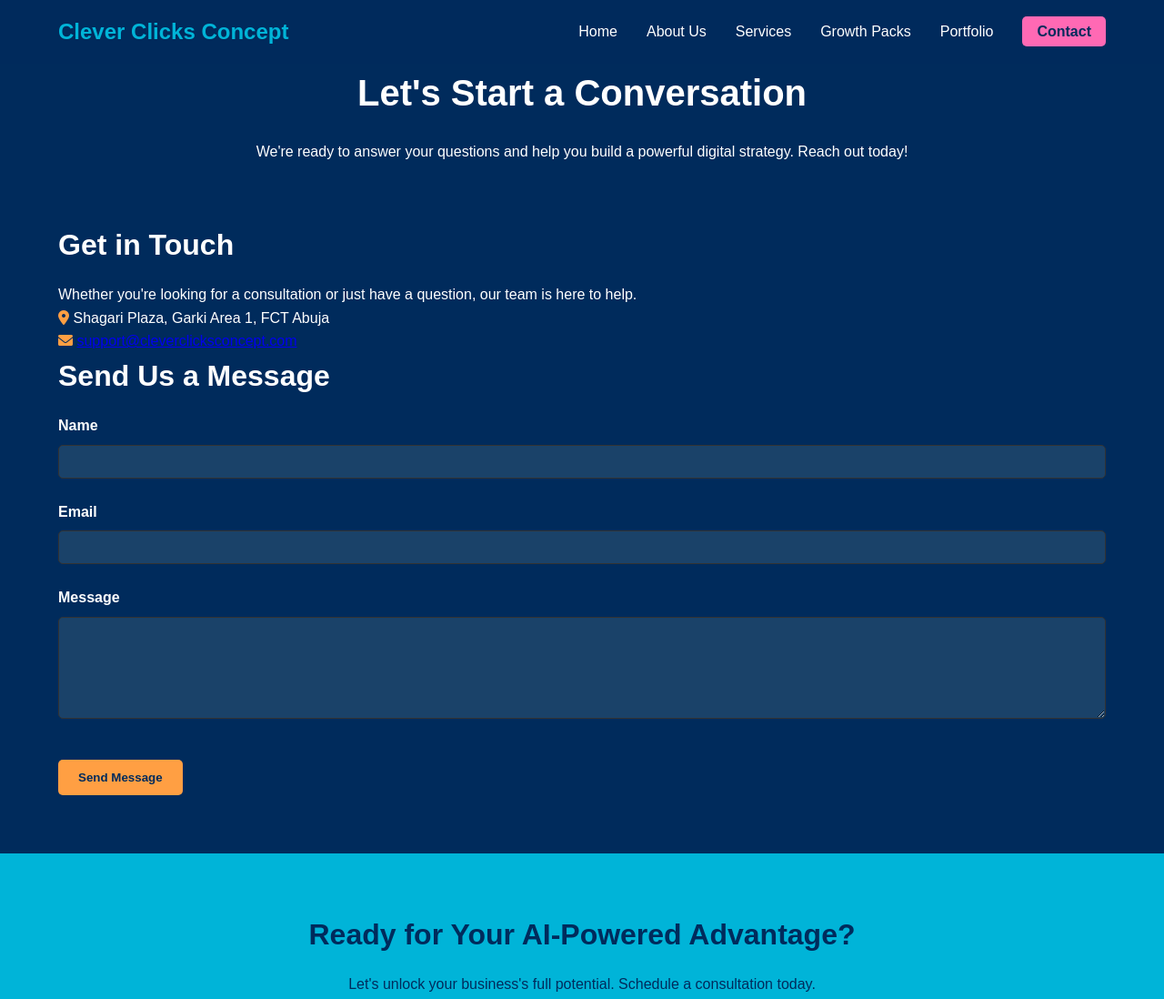
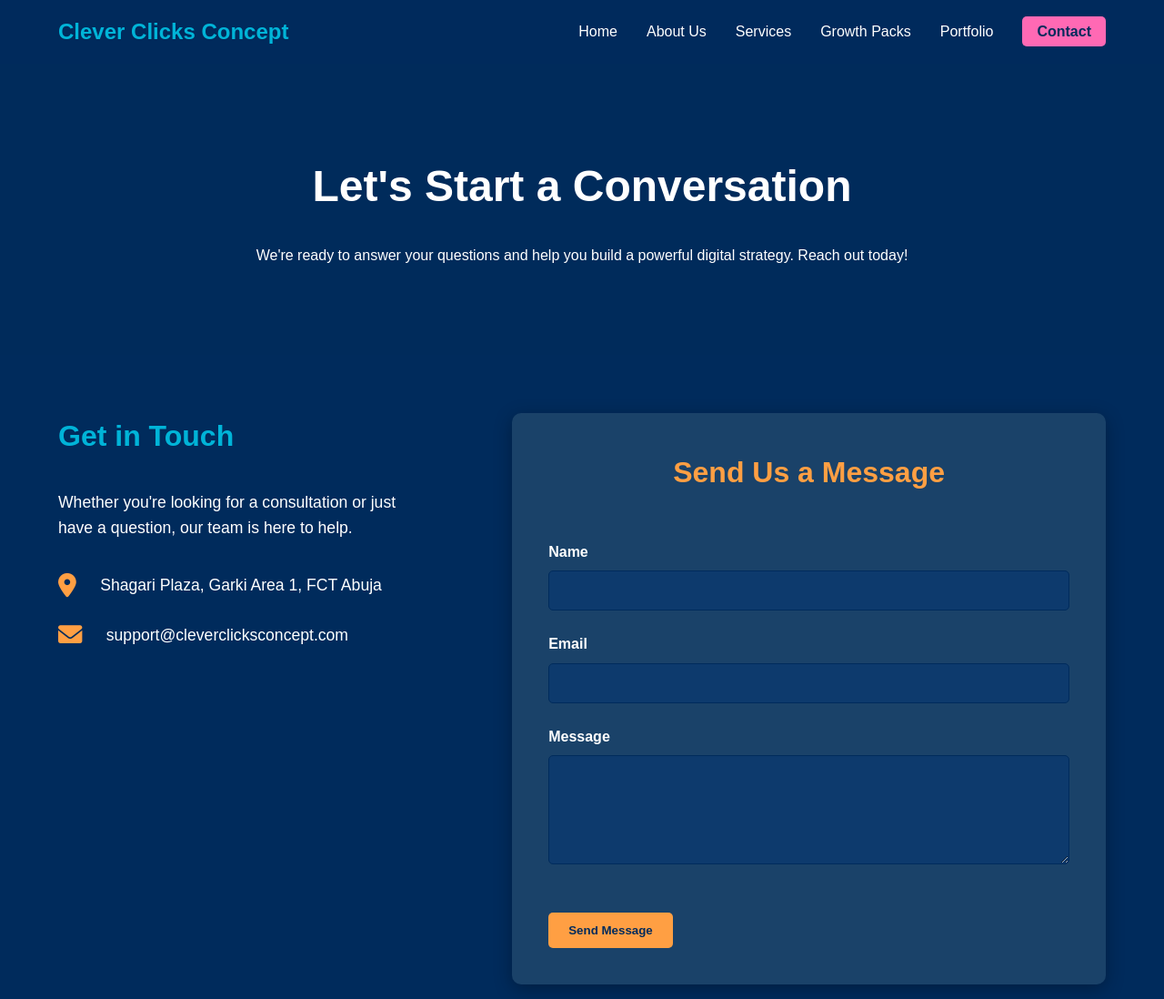
Before and after one commit to kcee101/cleverclicks-website, a plain HTML site: page contact.html in a window 1280 px wide. Shown: the top 1098 px of the page at 91% size. Drawn offline with Linux system fonts and the light colour scheme.

Commit message:
Add files via upload

```diff
--- a/css/style.css
+++ b/css/style.css
@@ -6,6 +6,7 @@
     --color-pink: #FF69B4;      /* Accent 3 */
     --color-white: #FFFFFF;
     --color-light-bg: #1a4269; /* Slightly lighter dark-blue for contrast */
+    --color-form-bg: #0d3a6d; /* Even lighter background for form fields */
 }
 
 /* Global Reset and Typography */
@@ -159,8 +160,8 @@ nav.container {
     cursor: pointer;
 }
 
-/* --- Hero Section --- */
-#hero {
+/* --- Hero Section (General) --- */
+.hero-section {
     background: url('images/hero-bg-placeholder.jpg') no-repeat center center/cover;
     min-height: 80vh;
     display: flex;
@@ -170,7 +171,7 @@ nav.container {
     z-index: 1;
 }
 
-#hero::before {
+.hero-section::before {
     content: '';
     position: absolute;
     top: 0;
@@ -180,6 +181,16 @@ nav.container {
     background: rgba(0, 43, 92, 0.7); /* Dark overlay */
     z-index: -1;
 }
+
+.hero-section.small-hero {
+    min-height: 40vh; /* Shorter hero for contact page */
+    text-align: center;
+}
+
+.hero-section.small-hero h1 {
+    font-size: 3em;
+}
+
 
 .hero-content {
     max-width: 600px;
@@ -379,26 +390,62 @@ nav.container {
     text-decoration: none;
 }
 
-/* --- Contact Page (Contact.html) --- */
-#contact-form-section {
-    max-width: 700px;
-    margin: 0 auto;
+/* --- Contact Page Specific Styles (Contact.html) --- */
+.contact-grid {
+    display: grid;
+    grid-template-columns: 1fr 1.5fr; /* Info on left, Form on right */
+    gap: 4em;
+    align-items: start; /* Align content to the top */
 }
 
-.contact-info {
-    text-align: center;
-    margin-bottom: 3em;
+.contact-info-block {
+    padding-right: 2em; /* Spacing between info and form */
 }
 
-.contact-info a {
+.contact-info-block h2 {
     color: var(--color-teal);
-    text-decoration: none;
-    font-weight: bold;
+    text-align: left;
+    margin-bottom: 1em;
 }
 
-.contact-info i {
-    margin-right: 0.5em;
+.contact-info-block p {
+    margin-bottom: 2em;
+    font-size: 1.1em;
+}
+
+.info-item {
+    display: flex;
+    align-items: center;
+    margin-bottom: 1.5em;
+    font-size: 1.1em;
+}
+
+.info-item i {
+    font-size: 1.5em;
+    margin-right: 1em;
+}
+
+.info-item a {
+    color: var(--color-white); /* Keep links white */
+    text-decoration: none;
+    transition: color 0.3s;
+}
+
+.info-item a:hover {
     color: var(--color-orange);
+}
+
+.contact-form-block {
+    background-color: var(--color-light-bg); /* Lighter background for the form itself */
+    padding: 2.5em;
+    border-radius: 10px;
+    box-shadow: 0 5px 20px rgba(0, 0, 0, 0.3);
+}
+
+.contact-form-block h2 {
+    color: var(--color-orange);
+    text-align: center;
+    margin-bottom: 1.5em;
 }
 
 .form-group {
@@ -412,19 +459,37 @@ nav.container {
 }
 
 .form-group input,
-.form-group textarea,
-.form-group select {
+.form-group textarea {
     width: 100%;
-    padding: 10px;
+    padding: 12px;
     border-radius: 5px;
-    border: 1px solid #333;
-    background-color: var(--color-light-bg);
+    border: 1px solid var(--color-dark-blue); /* Darker border for contrast */
+    background-color: var(--color-form-bg); /* Even lighter background for input fields */
     color: var(--color-white);
+    font-size: 1em;
+}
+
+.form-group input::placeholder,
+.form-group textarea::placeholder {
+    color: #a0a0a0; /* Placeholder text color */
+}
+
+.form-group input:focus,
+.form-group textarea:focus {
+    outline: 2px solid var(--color-pink);
+    border-color: var(--color-pink);
 }
 
 .form-group textarea {
     resize: vertical;
+    min-height: 120px;
 }
+
+.recaptcha-group {
+    margin-bottom: 2em;
+    text-align: center; /* Center the reCAPTCHA widget */
+}
+
 
 /* --- Footer --- */
 footer {
@@ -485,13 +550,27 @@ footer .container {
     }
 
     /* Hero Mobile */
-    .hero-content {
-        text-align: center;
-        max-width: 100%;
+    .hero-section h1 {
+        font-size: 2.5em;
     }
 
-    .hero-content h1 {
-        font-size: 2.5em;
+    /* Contact Page Mobile */
+    .contact-grid {
+        grid-template-columns: 1fr; /* Stack columns on mobile */
+        gap: 2em;
+    }
+
+    .contact-info-block {
+        padding-right: 0;
+        text-align: center; /* Center text on mobile */
+    }
+
+    .contact-info-block h2, .contact-form-block h2 {
+        text-align: center;
+    }
+
+    .info-item {
+        justify-content: center; /* Center icons and text */
     }
 
     /* Cards/Grids Mobile */
```
